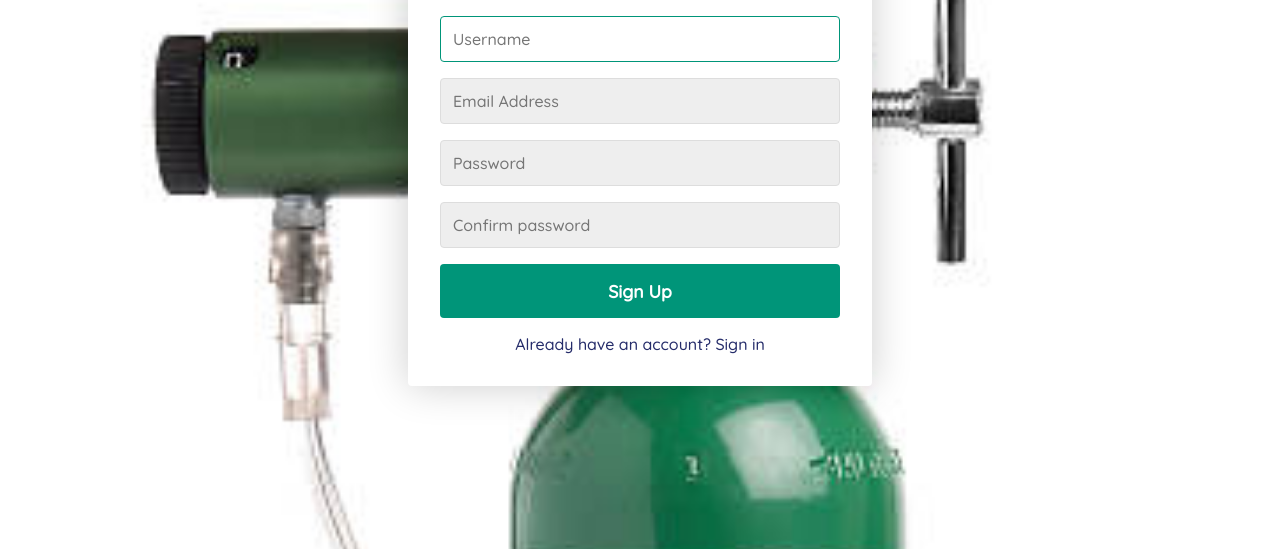
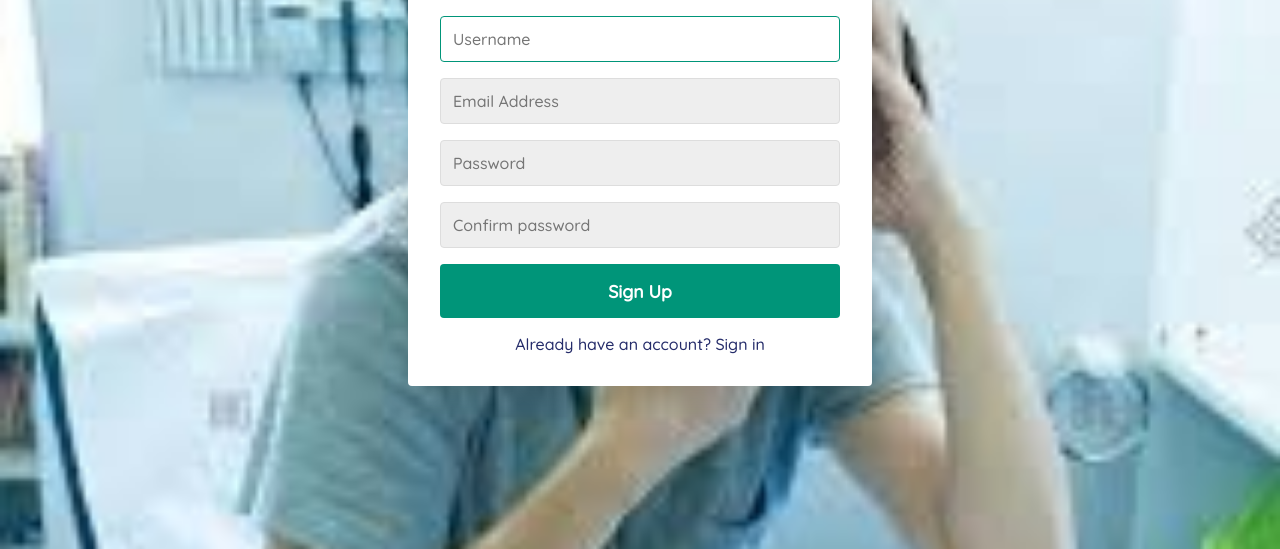
Before and after one commit to Arinpe/Oxygen, a plain HTML site: page index.html in a window 1280 px wide. Shown: the part 251-800 px from the top of the page. Drawn offline with Linux system fonts and the light colour scheme.

Commit message:
Fix background image

```diff
--- a/src/style.css
+++ b/src/style.css
@@ -12,7 +12,7 @@ body {
     align-items: center;
     justify-content: center;
     font-size: 18px;
-    background: url(Asset/Background1.jpg);
+    background: url(Asset/Background.jpg);
     background-size: cover;
 }
 
```
